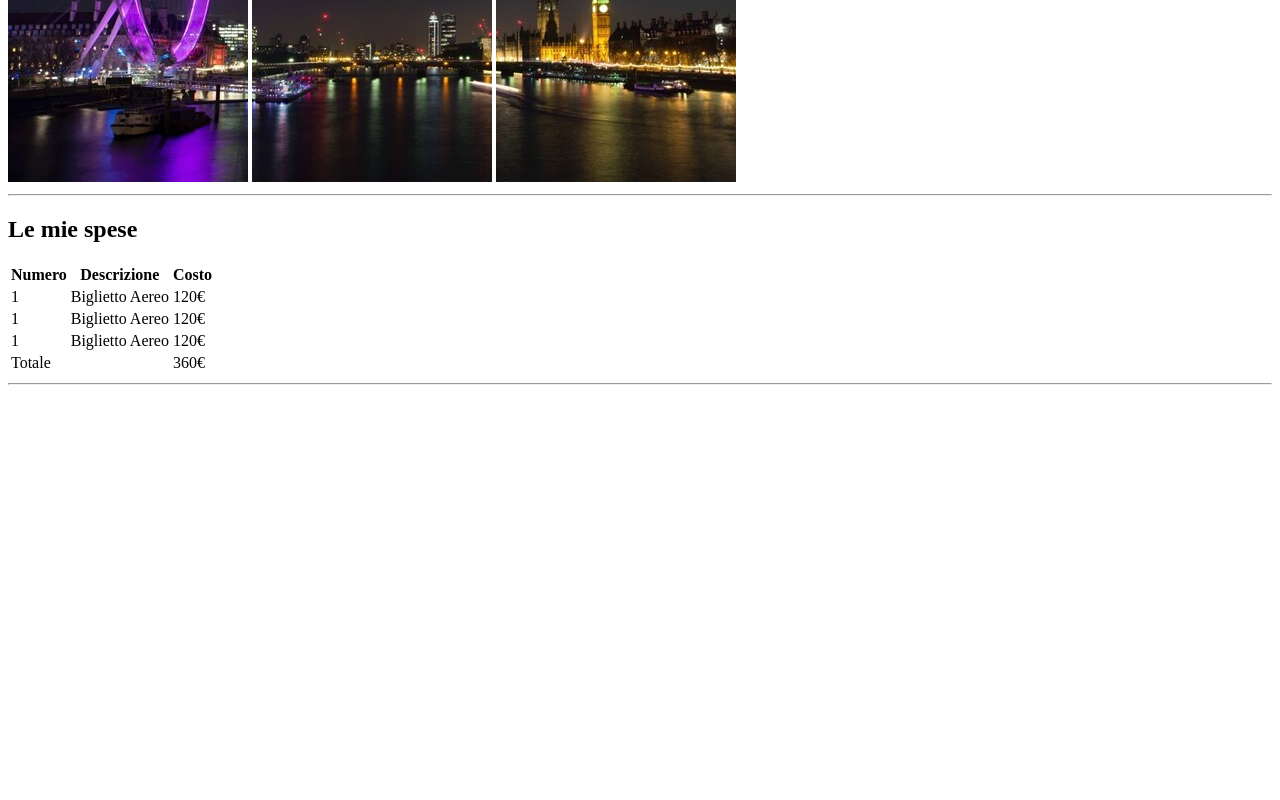
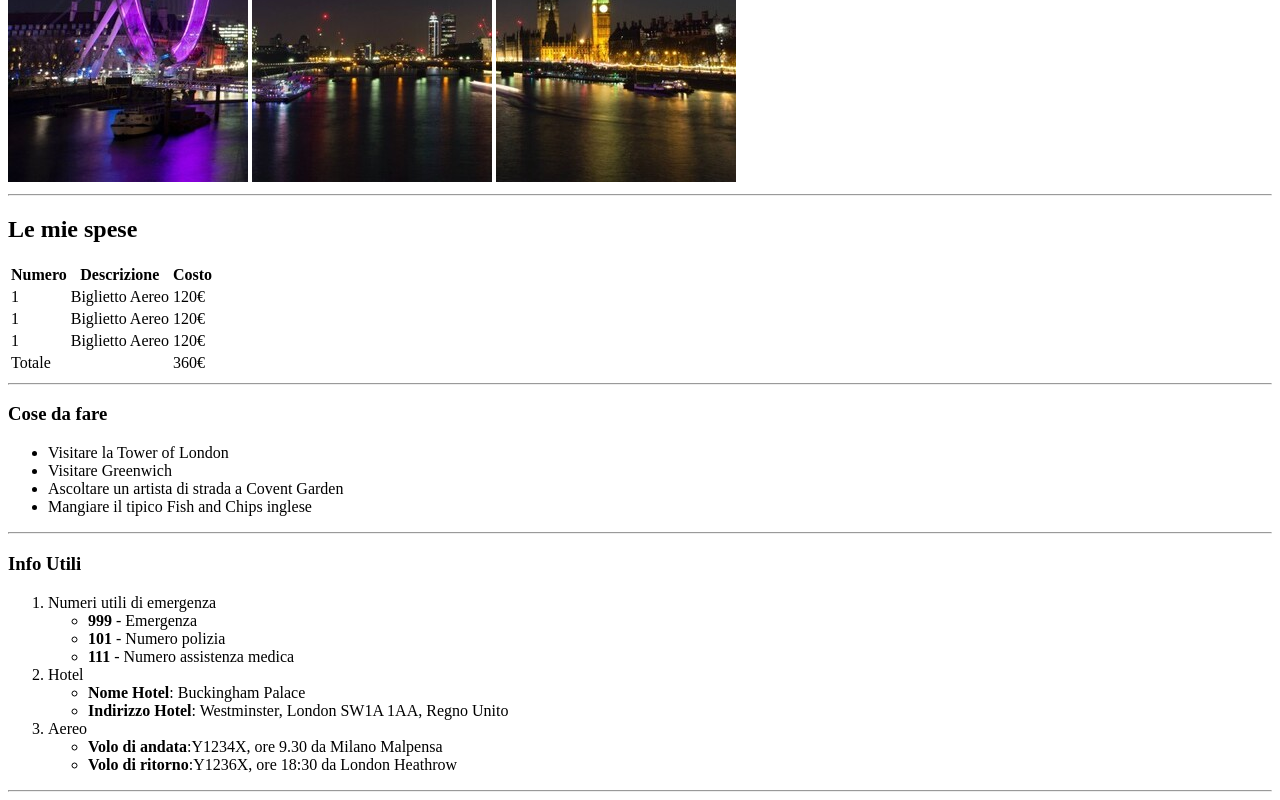
Before and after one commit to giacomobranchi/html-london-trip, a plain HTML site: page index.html in a window 1280 px wide. Shown: the part 378-1178 px from the top of the page. Before the commit the page ends 800 px from the top, so only its background shows below. Drawn offline with Linux system fonts and the light colour scheme.

Commit message:
Add list to main

```diff
--- a/index.html
+++ b/index.html
@@ -47,6 +47,40 @@
             </tfoot>
         </table>
         <hr>
+        <h3>Cose da fare</h3>
+        <ul>
+            <li>Visitare la Tower of London</li>
+            <li>Visitare Greenwich</li>
+            <li>Ascoltare un artista di strada a Covent Garden</li>
+            <li>Mangiare il tipico Fish and Chips inglese</li>
+        </ul>
+        <hr>
+        <h3>Info Utili</h3>
+        <ol>
+            <li>
+                Numeri utili di emergenza
+                <ul>
+                    <li><strong>999</strong> - Emergenza</li>
+                    <li><strong>101</strong> - Numero polizia</li>
+                    <li><strong>111</strong> - Numero assistenza medica</li>
+                </ul>
+            </li>
+            <li>
+                Hotel
+                <ul>
+                    <li><strong>Nome Hotel</strong>: Buckingham Palace</li>
+                    <li><strong>Indirizzo Hotel</strong>: Westminster, London SW1A 1AA, Regno Unito</li>
+                </ul>
+            </li>
+            <li>
+                Aereo
+                <ul>
+                    <li><strong>Volo di andata</strong>:Y1234X, ore 9.30 da Milano Malpensa</li>
+                    <li><strong>Volo di ritorno</strong>:Y1236X, ore 18:30 da London Heathrow</li>
+                </ul>
+            </li>
+        </ol>
+        <hr>
     </main>
 
 </body>
```
